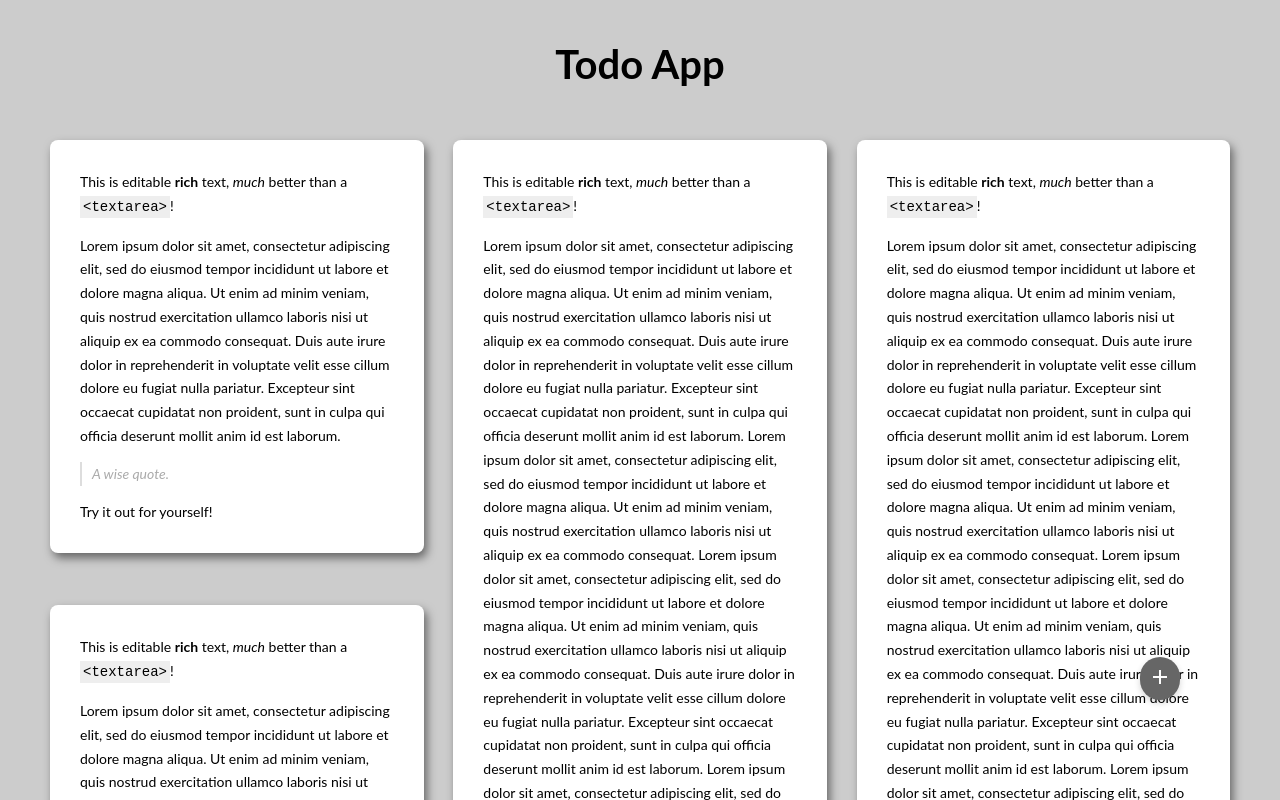
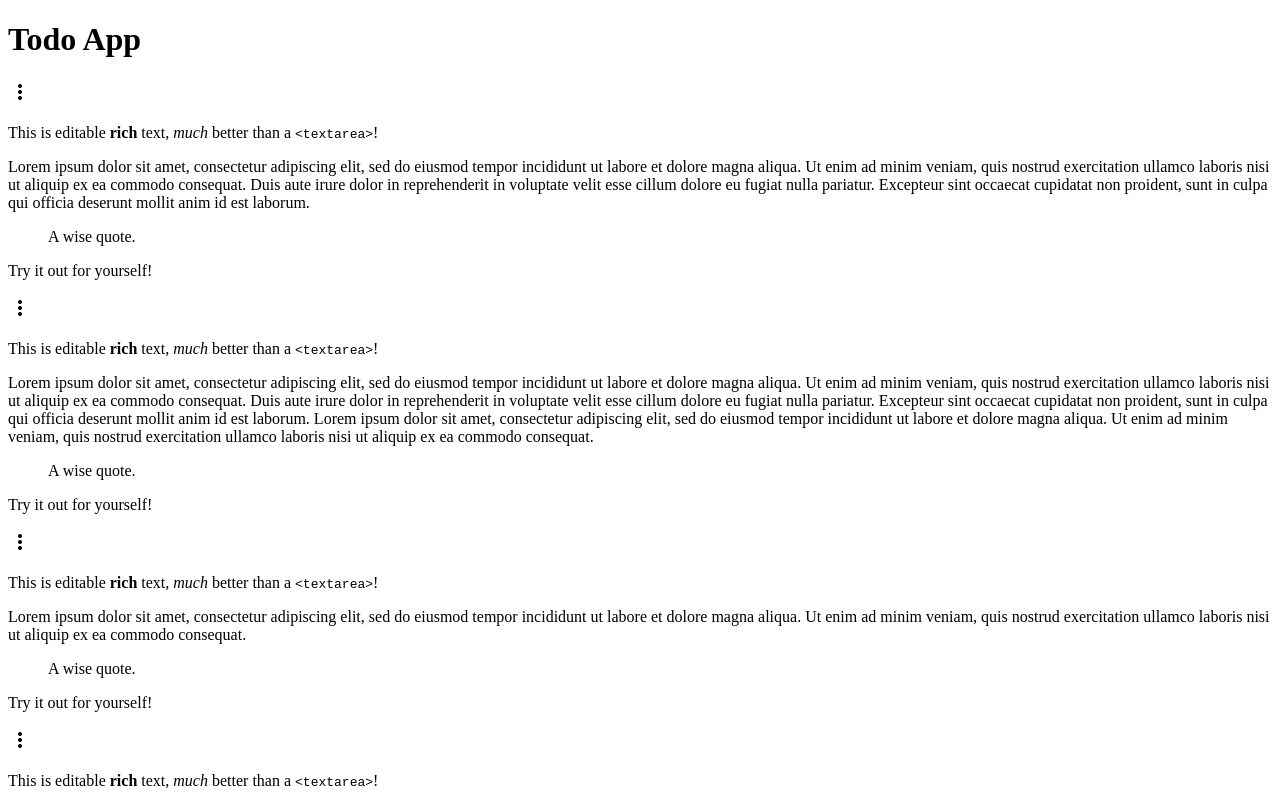
Before and after one commit to olivrenan/trello-app-project, a React app: page / in a window 1280 px wide. Shown: the top 800 px of the page. Built offline with nearby package versions, Linux system fonts and the light colour scheme.

Commit message:
test commit

```diff
--- a/src/styles/styles.scss
+++ b/src/styles/styles.scss
@@ -1,5 +1 @@
 @import "variables";
-@import "app";
-@import "base";
-@import "popover";
-@import "texteditor-modal";
```
